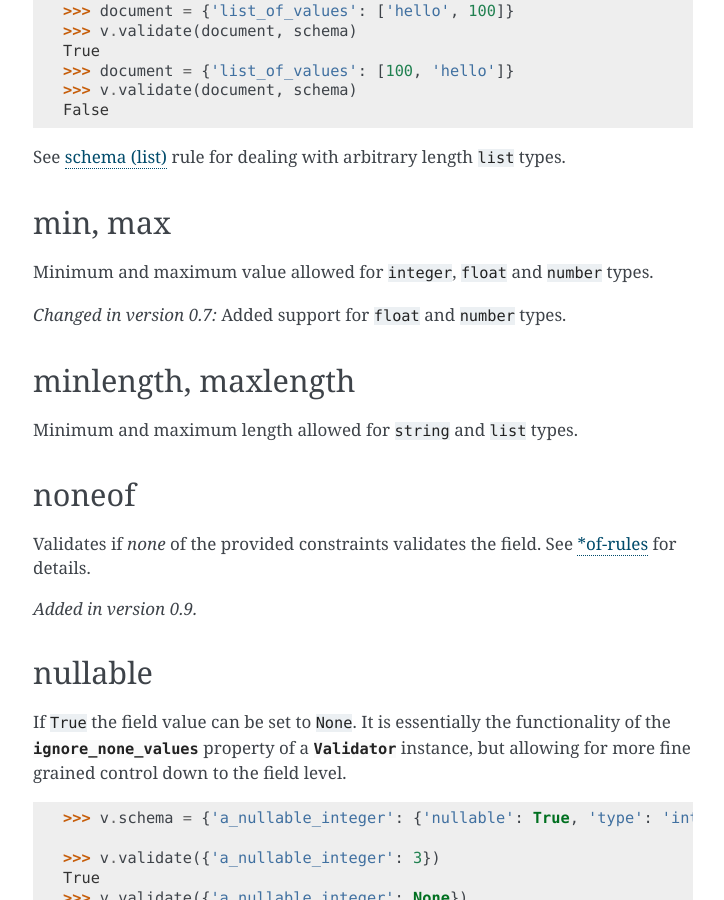
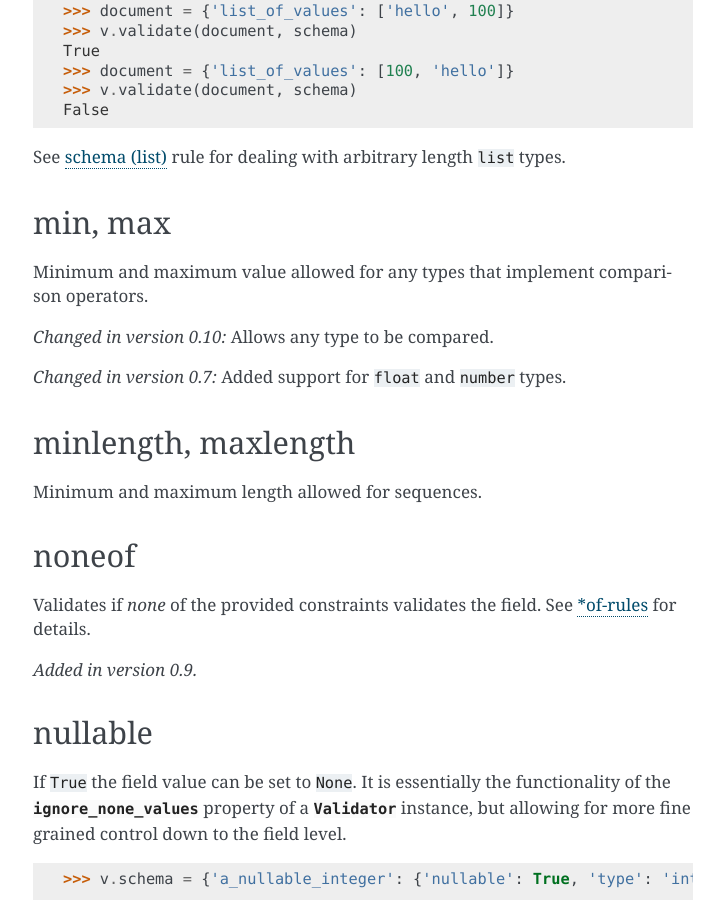
Before and after one commit to pyeve/cerberus, a Sphinx documentation site: the page built from docs/validation-rules.rst, in a window 1280 px wide and 900 px high, scrolled down 4920 px. Shown: the whole window, without its empty margins (387-1111 px from the left). Built offline with Sphinx 7.4.7, drawn with Linux system fonts in a browser that asks for light colours.

Commit message:
Support arbitrary types with `min` and `max`

```diff
--- a/docs/validation-rules.rst
+++ b/docs/validation-rules.rst
@@ -257,15 +257,17 @@ See `schema (list)`_ rule for dealing with arbitrary length ``list`` types.
 
 min, max
 --------
-Minimum and maximum value allowed for ``integer``, ``float`` and ``number``
-types.
+Minimum and maximum value allowed for any types that implement comparison operators.
+
+.. versionchanged:: 0.10
+  Allows any type to be compared.
 
 .. versionchanged:: 0.7
   Added support for ``float`` and ``number`` types.
 
 minlength, maxlength
 --------------------
-Minimum and maximum length allowed for ``string`` and ``list`` types.
+Minimum and maximum length allowed for sequences.
 
 noneof
 ------
```
Also changed, not shown: 3 other files.
